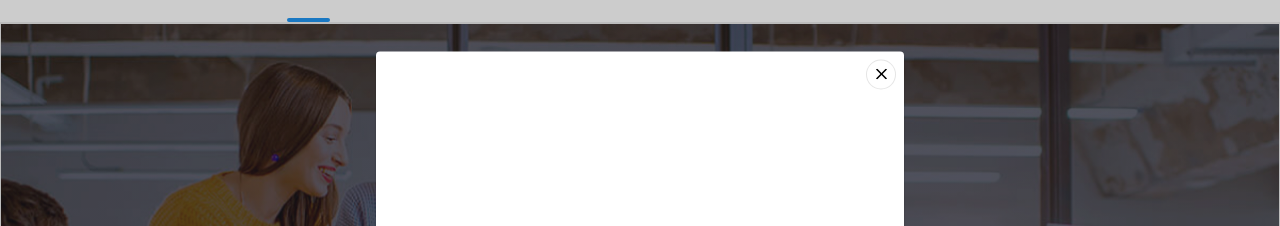
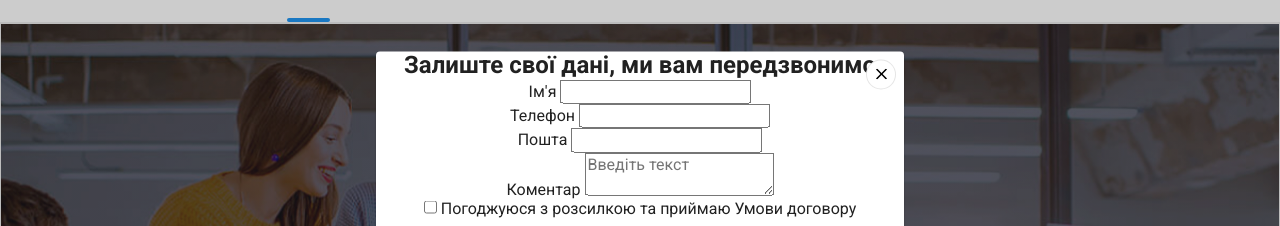
Before and after one commit to MaxxMannn/goit-markup-hw-06, a plain HTML site: page index.html in a window 1280 px wide. Both pictures are taken after a click on the button "Замовити послугу". Shown: the part 58-284 px from the top of the page. Drawn offline with nearby package versions, Linux system fonts and the light colour scheme.

Commit message:
hw6_modal_start

```diff
--- a/index.html
+++ b/index.html
@@ -60,6 +60,32 @@
                         <svg width="11" height="11">
                         <use href="./images/icons.svg#icon-Vector"></use>
                         </svg></button>
+                        <h2>Залиште свої дані, ми вам передзвонимо</h2>
+                        <form name="contact-form" autocomplete="on" novalidate>
+                            <div>
+                                <label for="user-name">Ім'я</label>
+                                <input id="user-name" type="text" name="user-name">
+                            </div>
+                            <div>
+                                <label for="user-tel">Телефон</label>
+                                <input id="user-tel" type="tel" name="user-tel">
+                            </div>
+                            <div>
+                                <label for="user-email">Пошта</label>
+                                <input id="user-email" type="email" name="user-email">
+                            </div>
+                            <div>
+                                <label for="feedback">Коментар</label>
+                                <textarea name="feedback" id="feedback" placeholder="Введіть текст"></textarea>
+
+                            </div>
+                            <div>
+                                <input id="user-email" type="checkbox" name="user-email">
+                                <label for="text">Погоджуюся з розсилкою та приймаю Умови договору</label>
+
+                            </div>
+
+                        </form>
                     </div>
                 </div>
                         </div>
```
